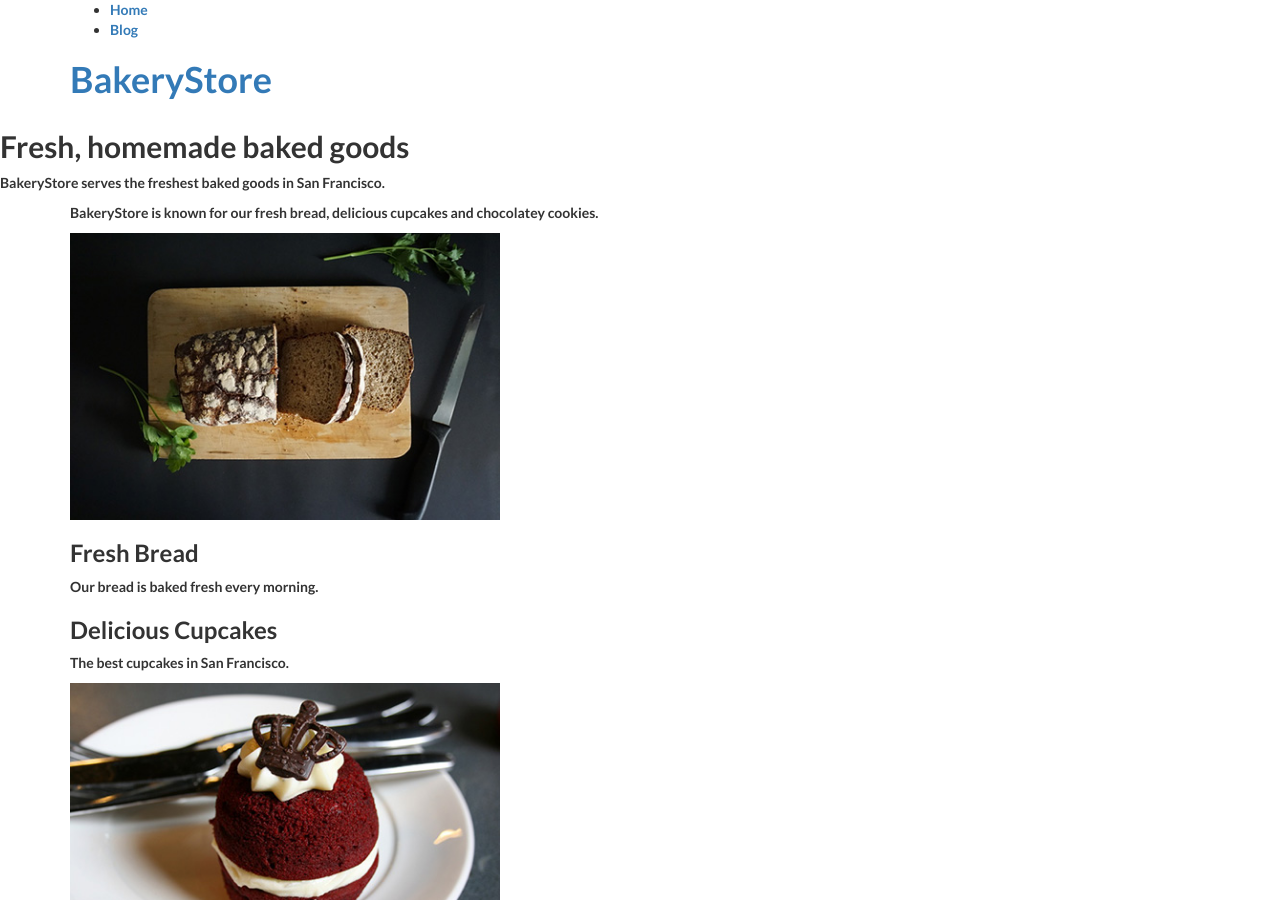
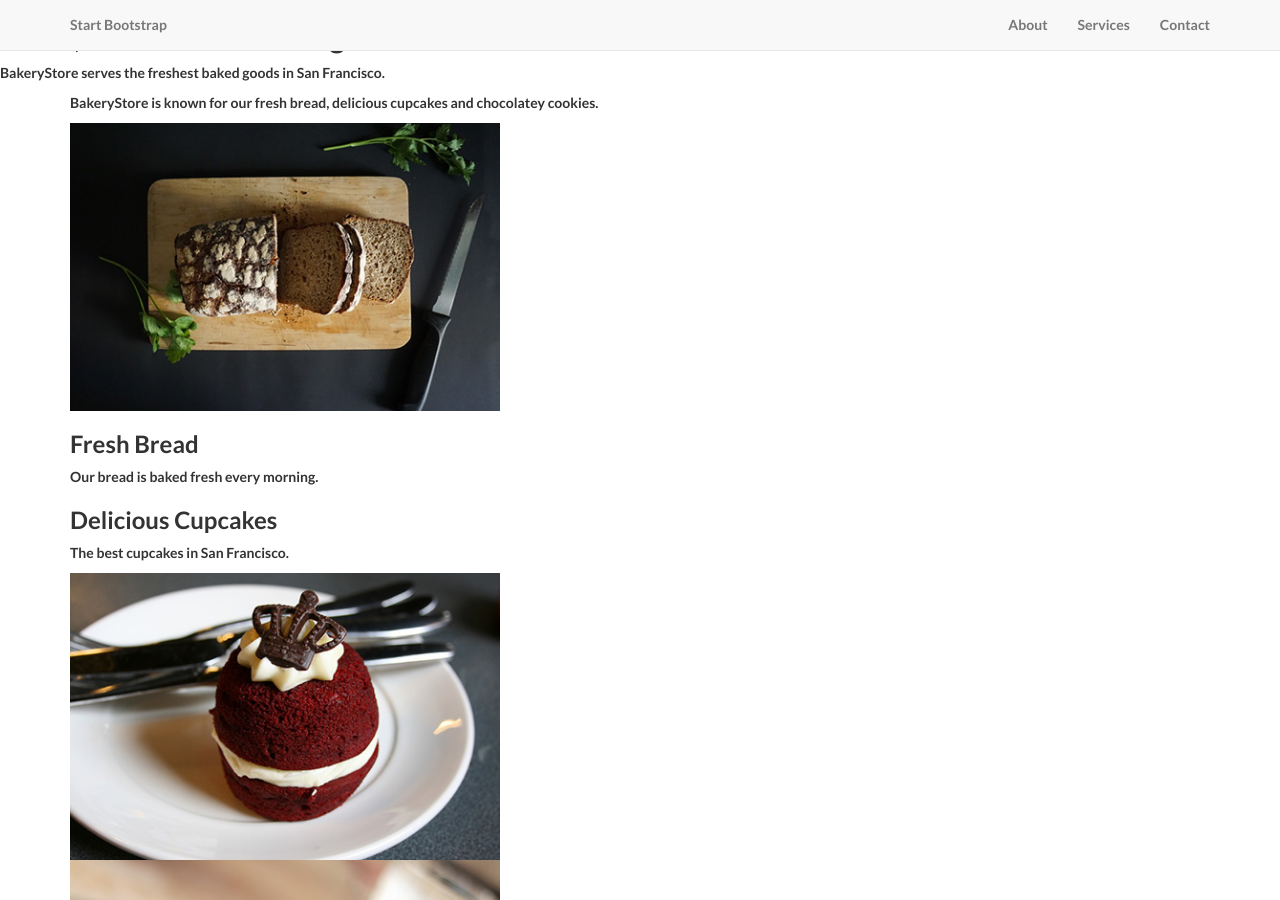
Before and after one commit to sabineosthege/sabineosthege.github.io, a Jekyll site: the page built from index.html, in a window 1280 px wide and 900 px high. Built offline with Jekyll 4.4.1, drawn with Linux system fonts in a browser that asks for light colours; nearby versions of some CDN libraries.

Commit message:
added nav

```diff
--- a/_layouts/default.html
+++ b/_layouts/default.html
@@ -16,18 +16,47 @@
     <body>
         <header>
             <div class="container">
-                <nav class="main-nav">
-                    <ul>
-                        <li><a href="/">Home</a></li>
-                        <li><a href="/blog.html">Blog</a></li>
-                    </ul>
+                <!-- Navigation -->
+                <nav class="navbar navbar-default navbar-fixed-top topnav" role="navigation">
+                    <div class="container topnav">
+                        <!-- Brand and toggle get grouped for better mobile display -->
+                        <div class="navbar-header">
+                            <button type="button" class="navbar-toggle" data-toggle="collapse" data-target="#bs-example-navbar-collapse-1">
+                                <span class="sr-only">Toggle navigation</span>
+                                <span class="icon-bar"></span>
+                                <span class="icon-bar"></span>
+                                <span class="icon-bar"></span>
+                            </button>
+                            <a class="navbar-brand topnav" href="#">Start Bootstrap</a>
+                        </div>
+                        <!-- Collect the nav links, forms, and other content for toggling -->
+                        <div class="collapse navbar-collapse" id="bs-example-navbar-collapse-1">
+                            <ul class="nav navbar-nav navbar-right">
+                                <li>
+                                    <a href="#about">About</a>
+                                </li>
+                                <li>
+                                    <a href="#services">Services</a>
+                                </li>
+                                <li>
+                                    <a href="#contact">Contact</a>
+                                </li>
+                            </ul>
+                        </div>
+                        <!-- /.navbar-collapse -->
+                    </div>
+                    <!-- /.container -->
                 </nav>
-                <h1><a href="/">Bakery<strong>Store</strong></a></h1>
             </div>
         </header>
+
+
         <div class="content">
             {{ content }}
         </div>
+
+
+
         <footer>
             <div class="container">
                 <div class="col-lg-12">
```
